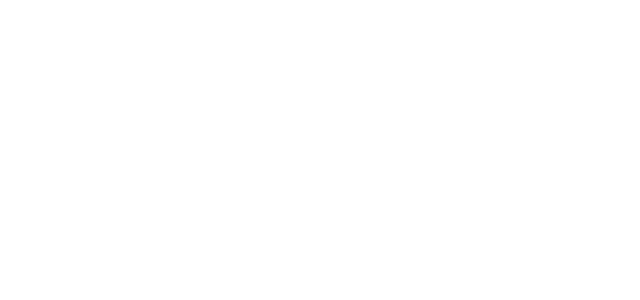
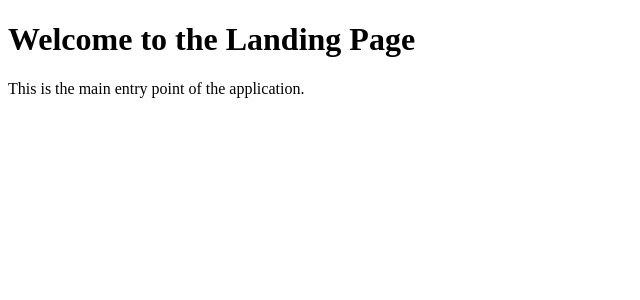
Before and after one commit to RuneHerreman/adria-client, a Vue app: page / in a window 1280 px wide. Shown: the top 300 px of the page, without its empty margins (0-640 px from the left). Built offline with nearby package versions, Linux system fonts and the light colour scheme.

Commit message:
open website on LandingPage.vue

```diff
--- a/src/App.vue
+++ b/src/App.vue
@@ -3,7 +3,7 @@
 </script>
 
 <template>
-
+  <RouterView />
 </template>
 
 <style scoped>
--- a/src/main.js
+++ b/src/main.js
@@ -2,5 +2,8 @@ import './assets/main.css'
 
 import { createApp } from 'vue'
 import App from './App.vue'
+import router from "@/router/index.js";
 
-createApp(App).mount('#app')
+const app = createApp(App);
+app.use(router)
+    .mount('#app')
--- a/src/pages/LandingPage.vue
+++ b/src/pages/LandingPage.vue
@@ -3,7 +3,10 @@
 </script>
 
 <template>
-
+  <div class="landing-page">
+    <h1>Welcome to the Landing Page</h1>
+    <p>This is the main entry point of the application.</p>
+  </div>
 </template>
 
 <style scoped>
```
